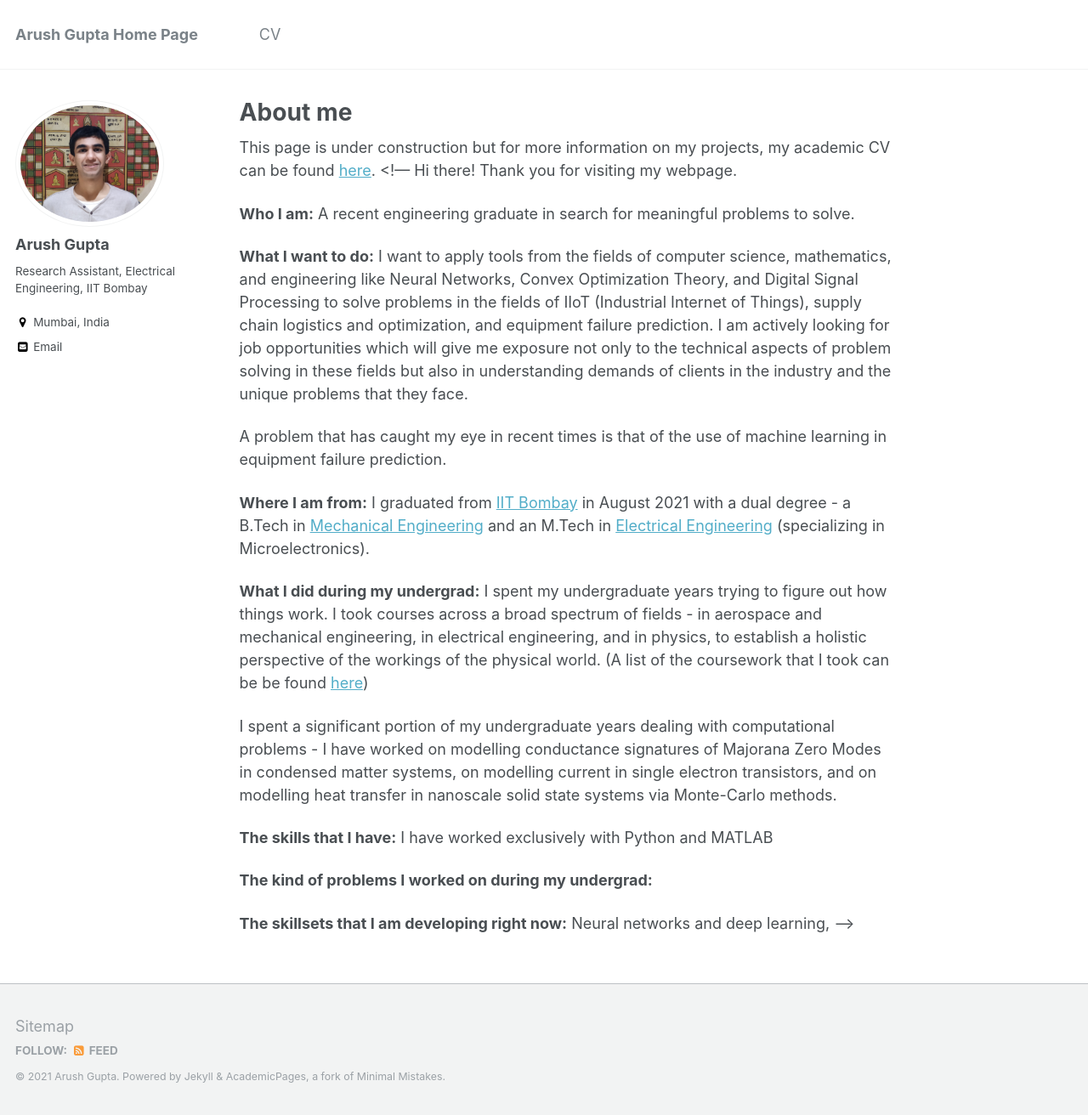
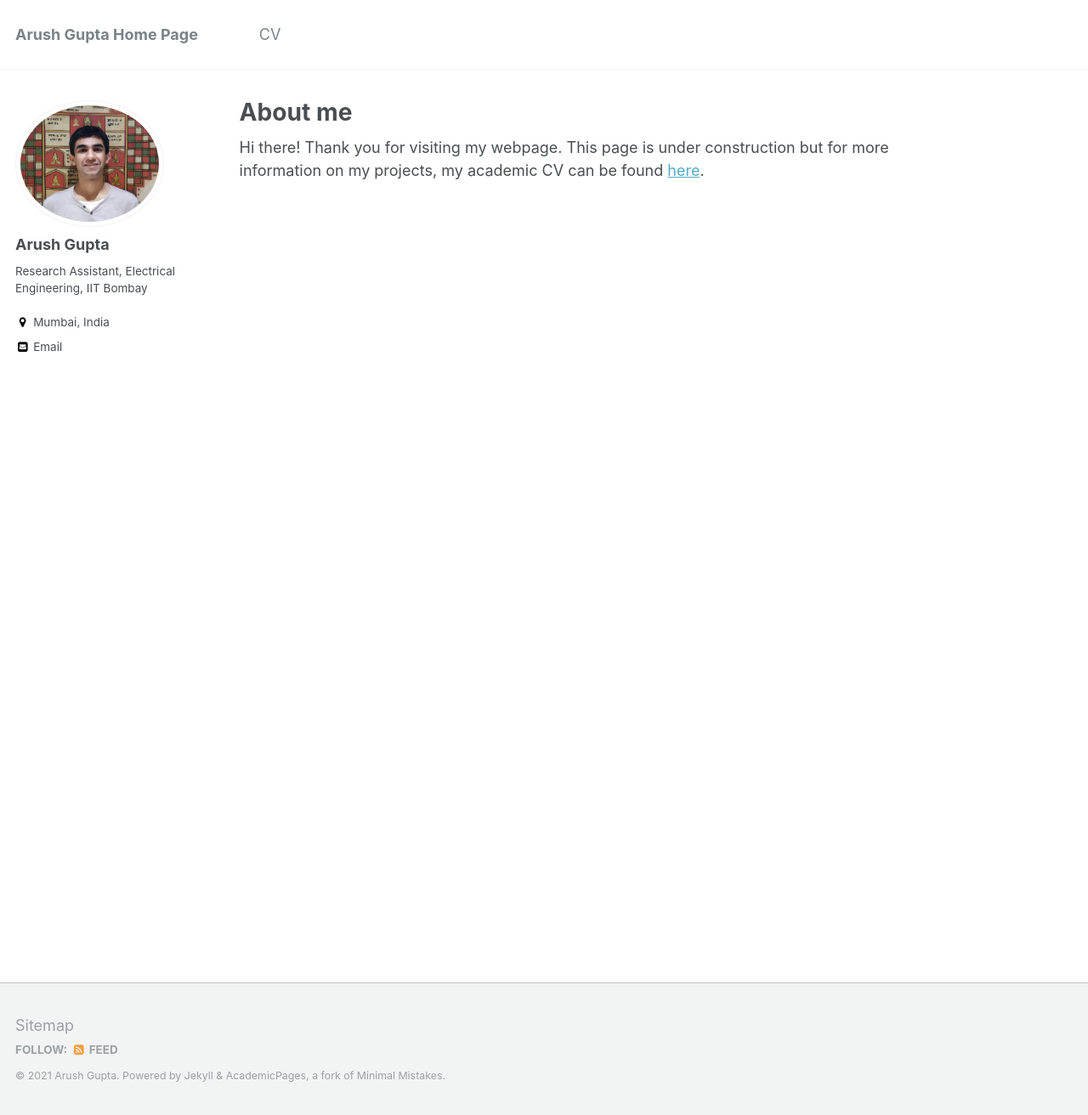
Before and after one commit to arush-gupta/arush-gupta.github.io, a Jekyll site: the page built from _pages/about.md, in a window 1280 px wide and 1312 px high. Shown: the whole window at 85% size. Built offline with Jekyll 4.4.1, drawn with Linux system fonts in a browser that asks for light colours.

Commit message:
Update about.md

```diff
--- a/_pages/about.md
+++ b/_pages/about.md
@@ -7,10 +7,10 @@ redirect_from:
   - /about/
   - /about.html
 ---
+Hi there! Thank you for visiting my webpage.
 This page is under construction but for more information on my projects, my academic CV can be found [here](https://arush-gupta.github.io/cv/).
+
 <!---
-Hi there! Thank you for visiting my webpage.
-
 **Who I am:** A recent engineering graduate in search for meaningful problems to solve.
 
 **What I want to do:**
```
